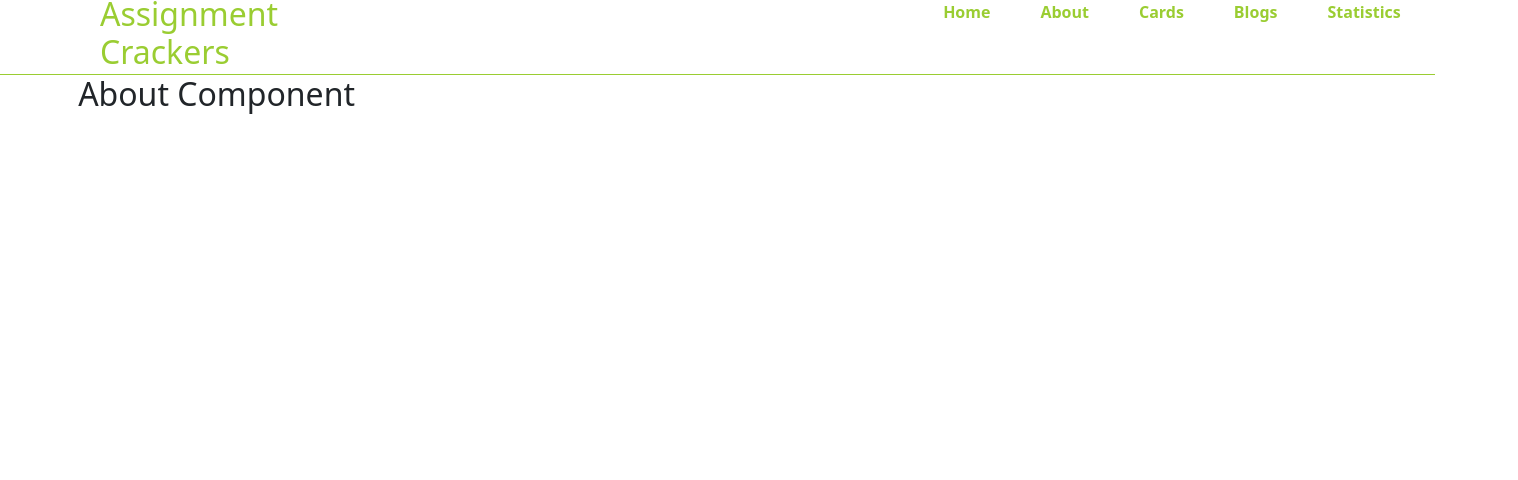
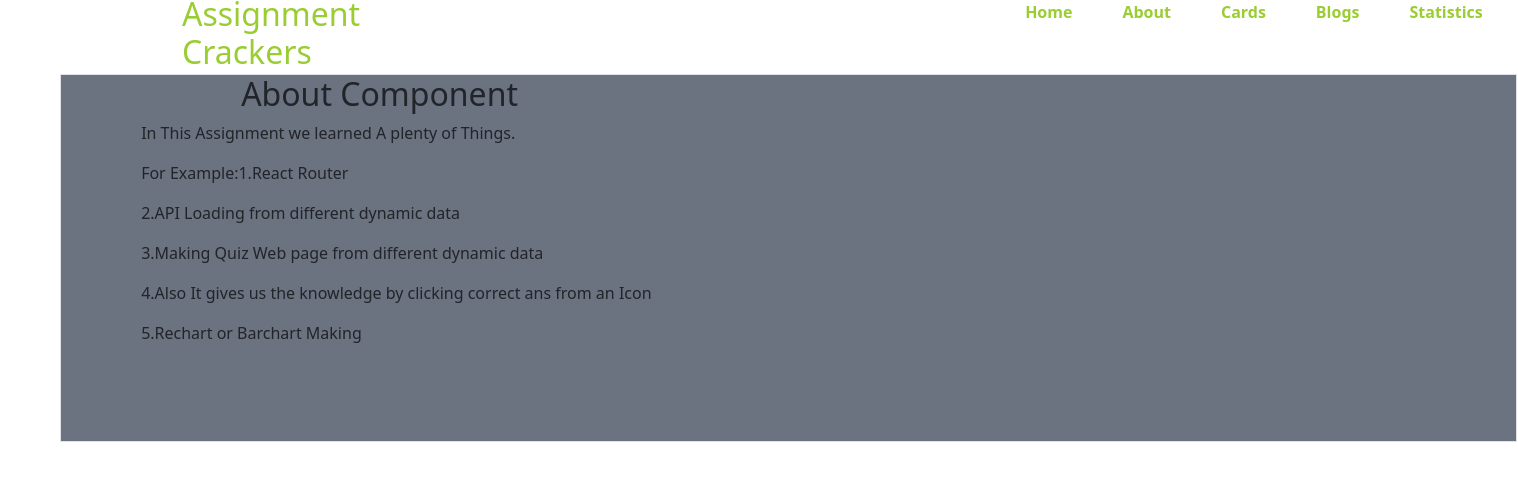
Before and after one commit to khalidhassanemon/Assignment9-cracker, a React (Create React App) app in the folder assignment-cracker-app/: page /about in a window 1280 px wide. Shown: the top 480 px of the page, 1518 px wide, since content can reach past the window. Built offline with nearby package versions, Linux system fonts and the light colour scheme.

Commit message:
last-commit

```diff
--- a/assignment-cracker-app/src/App.js
+++ b/assignment-cracker-app/src/App.js
@@ -47,7 +47,7 @@ function App() {
     { path: '*', element: <div>This route not found</div> }
   ])
   return (
-    <div>
+    <div className='container'>
       <div className='App'>
         <h2 style={{ color: 'yellowGreen' }}>Assignment Crackers</h2>
         <RouterProvider router={router}></RouterProvider>
--- a/assignment-cracker-app/src/Component/About/About.js
+++ b/assignment-cracker-app/src/Component/About/About.js
@@ -3,8 +3,16 @@ import Header from '../Header/Header';
 import './Abbout.css'
 const About = () => {
     return (
-        <div className='second'>
+        <div className='second mt-24 border bg-gray-500 -ml-48 p-20 mr-48'>
             <h2>About Component</h2>
+            <div className='mr-16'>
+                <p>In This Assignment we learned A plenty of Things.</p>
+                <p>For Example:1.React Router</p>
+                <p>2.API Loading from different dynamic data</p>
+                <p>3.Making Quiz Web page from different dynamic data</p>
+                <p>4.Also It gives us the knowledge by clicking correct ans from an Icon</p>
+                <p>5.Rechart or Barchart Making</p>
+            </div>
         </div>
     );
 };
--- a/assignment-cracker-app/src/Component/Statistics/Statistics.js
+++ b/assignment-cracker-app/src/Component/Statistics/Statistics.js
@@ -5,7 +5,7 @@ import { LineChart, Line, CartesianGrid, XAxis, YAxis, Tooltip } from 'recharts'
 const Statistics = () => {
     const data=useLoaderData();
     return (
-        <div className='my-100'>
+        <div className='mt-24'>
             <LineChart width={600} height={300} data={data.data}>
                 <Line type="monotone" dataKey="total" stroke="#8884d8" activeDot={{ r: 8 }}/>
                 <CartesianGrid stroke="#ccc" />
```
Also changed, not shown: 1 other file (tests, documents, lock files or other folders).
